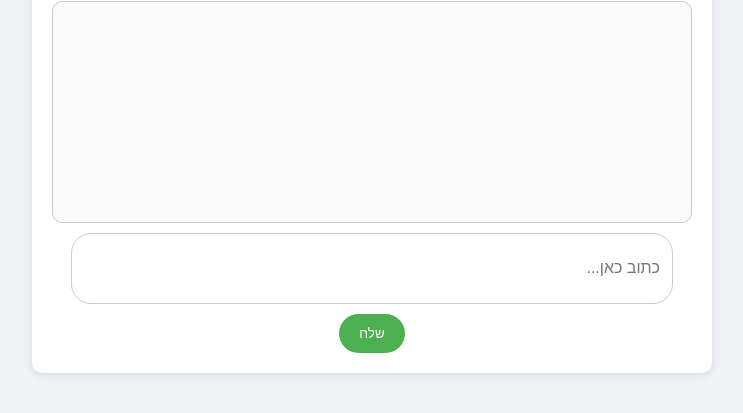
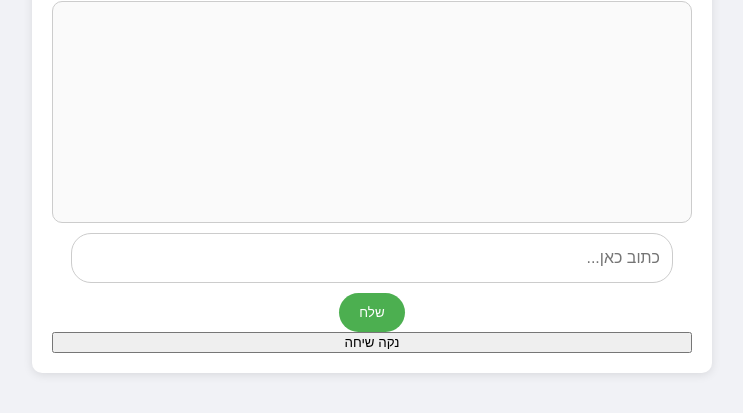
Before and after one commit to Maayankac/Chatbot-apartments, a website: page index.html in a window 1280 px wide. Shown: the part 127-540 px from the top of the page, without its empty margins (268-1011 px from the left). Drawn offline with Linux system fonts and the light colour scheme.

Commit message:
Update index.html

```diff
--- a/index.html
+++ b/index.html
@@ -14,6 +14,7 @@
     <div id="inputArea">
       <input type="text" id="userInput" placeholder="כתוב כאן...">
       <button id="sendButton" onclick="sendMessage()">שלח</button>
+      <button onclick="resetChat()">נקה שיחה</button>
     </div>
   </div>
 
```
